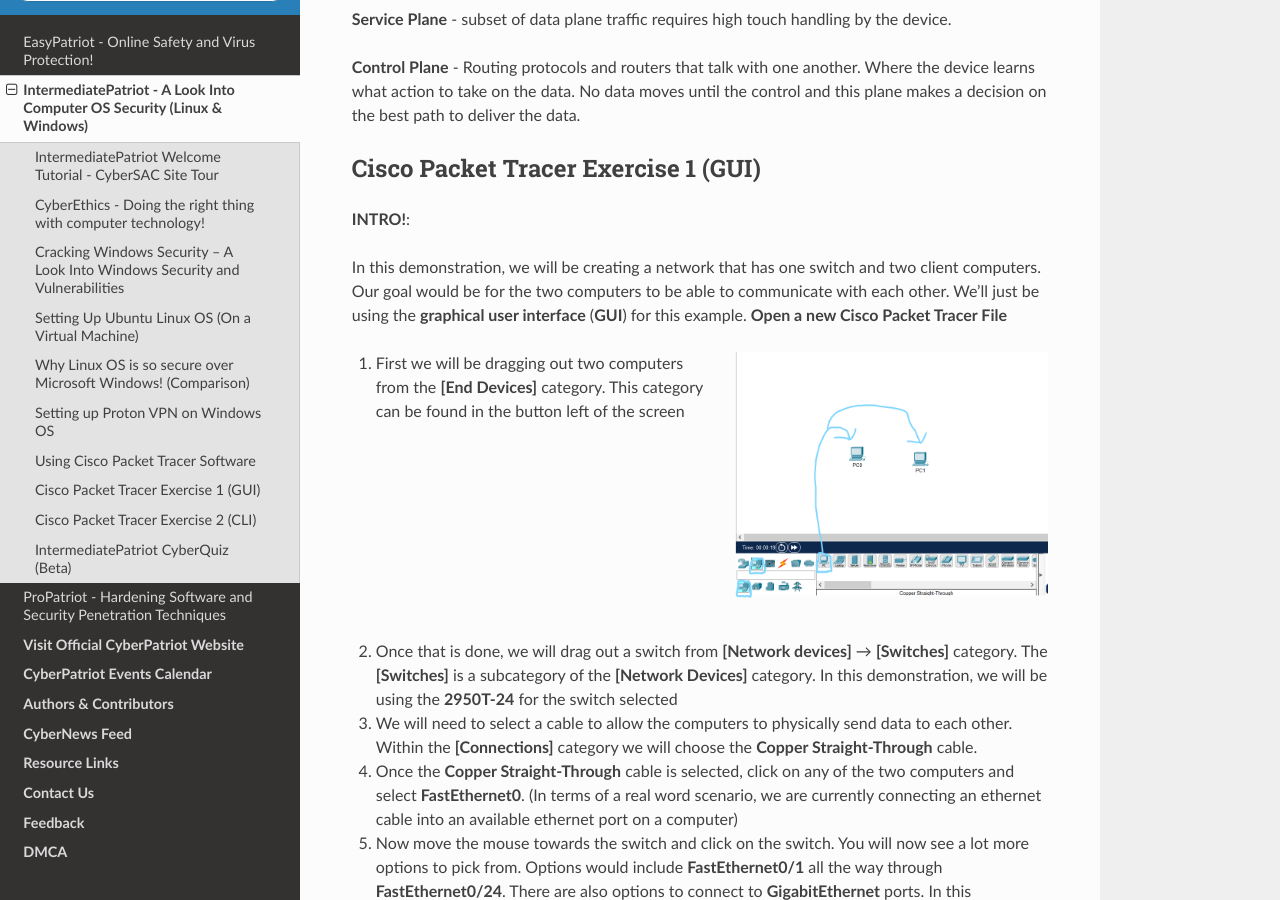
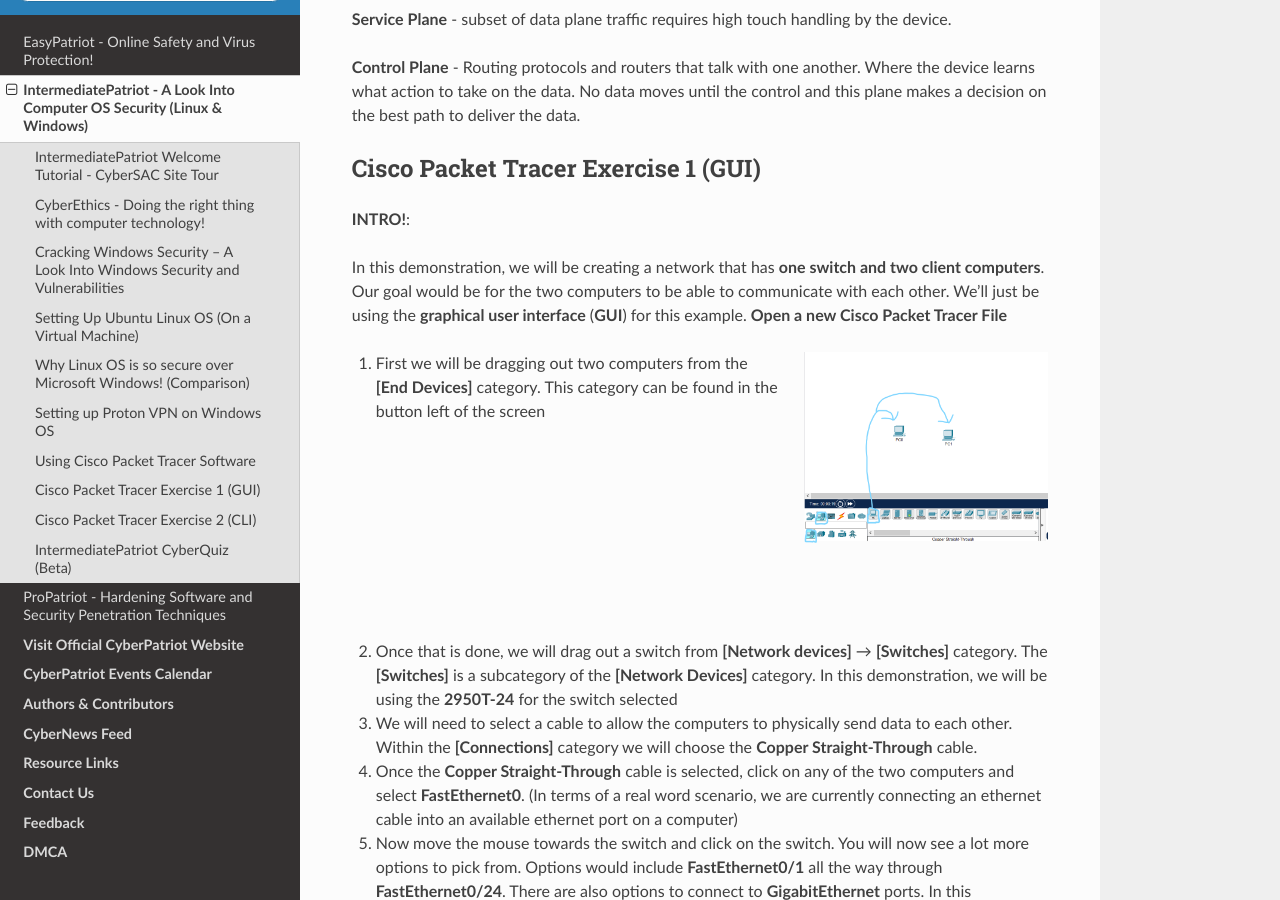
Before and after one commit to natt96z/cybersac, a Sphinx documentation site: the page built from docs/source/MediumCybersac.rst, in a window 1280 px wide and 900 px high, scrolled down 18343 px. Built offline with Sphinx 7.4.7 and the Read the Docs theme 2.0.0, drawn with Linux system fonts in a browser that asks for light colours; a script that is not in the unit is left out.

Commit message:
Update MediumCybersac.rst

```diff
--- a/docs/source/MediumCybersac.rst
+++ b/docs/source/MediumCybersac.rst
@@ -330,7 +330,7 @@
 ~~~~~~~~~~~~~~~~~~~~~~~~~~~~~~~~~~~~~~~~~~~~~~
 **INTRO!**:
 
-In this demonstration, we will be creating a network that has one switch and two client computers. Our goal would be for the two computers to be able to communicate with each other. We'll just be using the **graphical user interface** (**GUI**) for this example. **Open a new Cisco Packet Tracer File**
+In this demonstration, we will be creating a network that has **one switch and two client computers**. Our goal would be for the two computers to be able to communicate with each other. We'll just be using the **graphical user interface** (**GUI**) for this example. **Open a new Cisco Packet Tracer File**
 
 
 
@@ -338,7 +338,7 @@
 
 
 .. image:: https://raw.githubusercontent.com/natt96z/cybersac/main/docs/img/GG1.png
-   :width: 45%
+   :width: 35%
    :align: right
 
 1. First we will be dragging out two computers from the **[End Devices]** category. This category can be found in the button left of the screen
```
